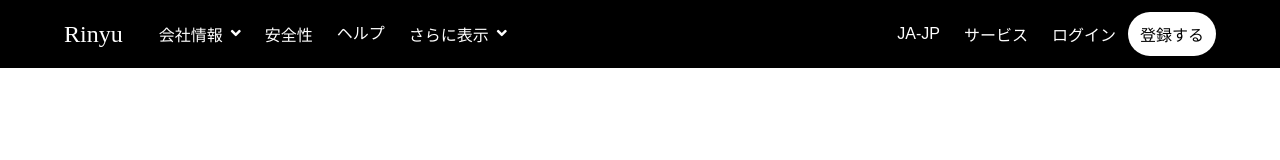
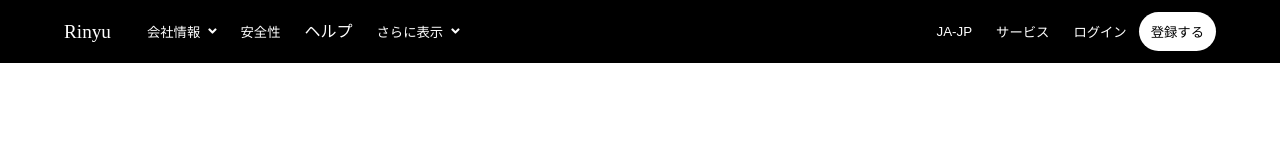
Before and after one commit to RinyuDrvo/transpoter_homepage_reproduce, a website built with webpack: page src/index.html in a window 1280 px wide. Built offline with nearby package versions, Linux system fonts and the light colour scheme.

Commit message:
font size調整

```diff
--- a/src/scss/module/_hnav.scss
+++ b/src/scss/module/_hnav.scss
@@ -11,7 +11,7 @@
     &--icon {
       color: white;
       text-decoration: none;
-      font-size: 1.5rem;
+      font-size: 1.2rem;
     }
   }
   &__left-menu {
@@ -27,7 +27,6 @@
       background-color: transparent;
       border: none;
       text-decoration: none;
-      font-size: 1rem;
     }
     &--angle {
       margin-left: 8px;
@@ -42,13 +41,11 @@
       color: white;
       background-color: transparent;
       border: none;
-      font-size: 1rem;
     }
     &--button {
       background-color: white;
       color: black;
       border: none;
-      font-size: 1rem;
       border-radius: 30px;
       padding: 10px 12px;
     }
```
